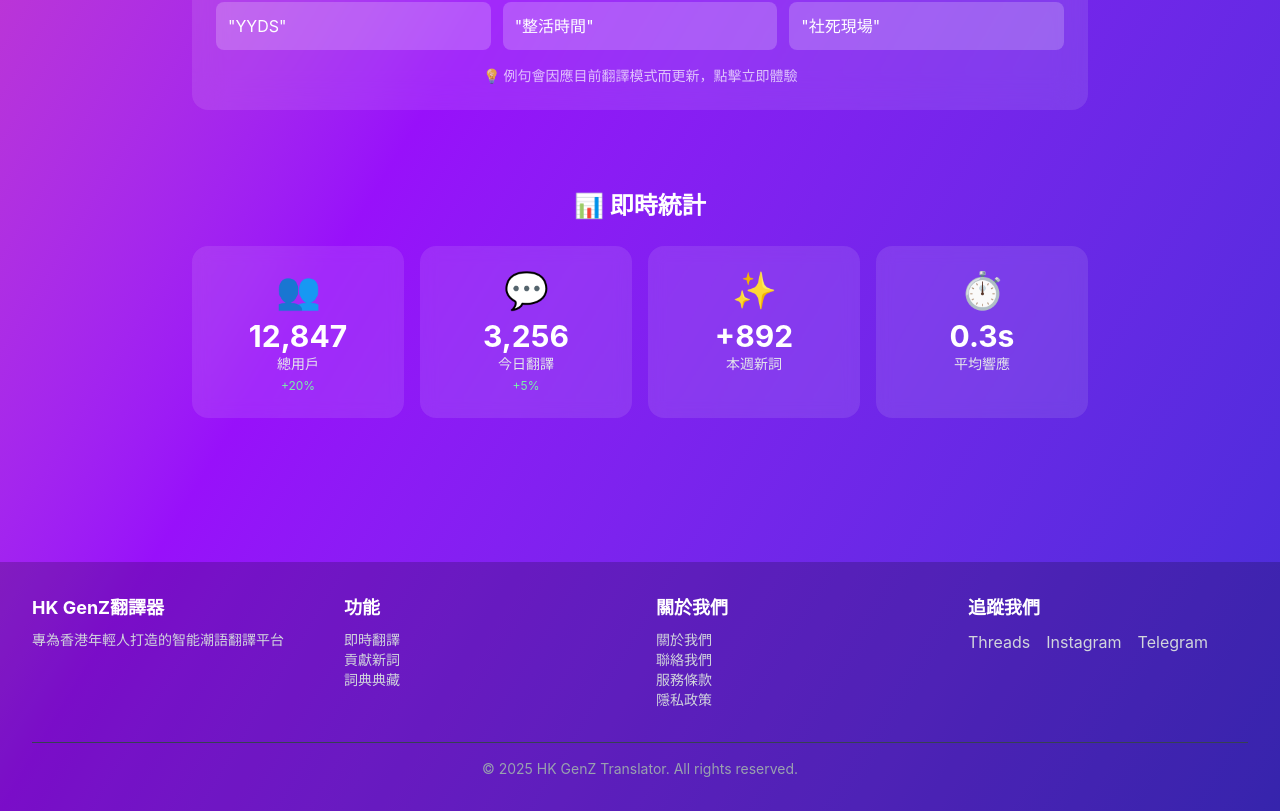
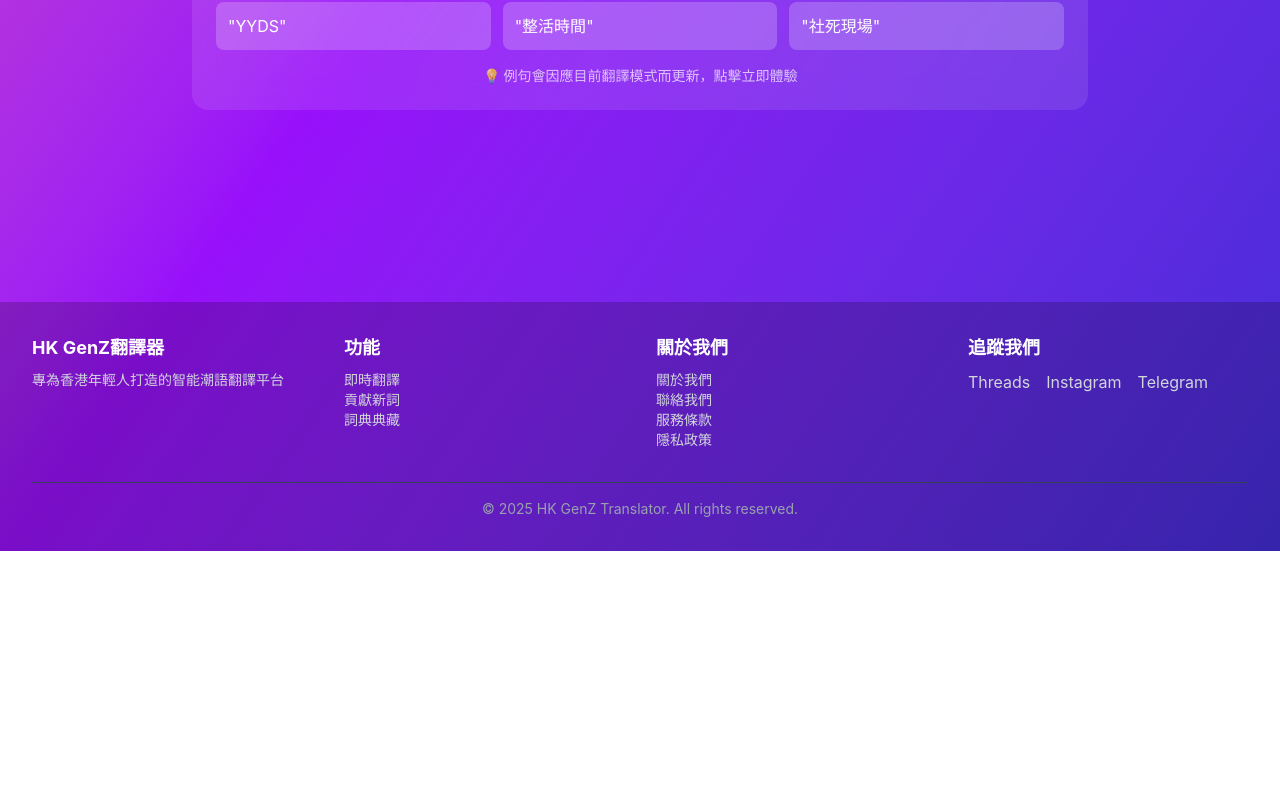
Before and after one commit to chisinhong/hk-genz-translator-2, a React (Vite) app: page / in a window 1280 px wide. Shown: the part 1304-2115 px from the top of the page. After the commit the page ends 1855 px from the top, so only its background shows below. Built offline with nearby package versions, Linux system fonts and the light colour scheme; no server answers.

Commit message:
comment the 即時統計div

```diff
--- a/src/App.jsx
+++ b/src/App.jsx
@@ -59,7 +59,7 @@ function AppContent() {
           /> */}
         </div>
 
-        <div className="mt-20">
+        {/* <div className="mt-20">
           <h3 className="text-2xl font-bold mb-6">📊 即時統計</h3>
           <div className="grid grid-cols-2 md:grid-cols-4 gap-4 max-w-4xl mx-auto">
             <StatCard
@@ -77,7 +77,7 @@ function AppContent() {
             <StatCard icon="✨" value="+892" label="本週新詞" percentage="" />
             <StatCard icon="⏱️" value="0.3s" label="平均響應" percentage="" />
           </div>
-        </div>
+        </div> */}
       </main>
       <Footer />
     </>
@@ -115,7 +115,10 @@ function App() {
                   <Routes>
                     <Route path="/" element={<AppContent />} />
                     <Route path="/settings" element={<ProfilePage />} />
-                    <Route path="/meta-callback" element={<MetaOAuthCallback />} />
+                    <Route
+                      path="/meta-callback"
+                      element={<MetaOAuthCallback />}
+                    />
                     <Route path="/privacy" element={<PrivacyPolicy />} />
                     <Route path="/terms" element={<Terms />} />
                     <Route path="/about" element={<About />} />
```
